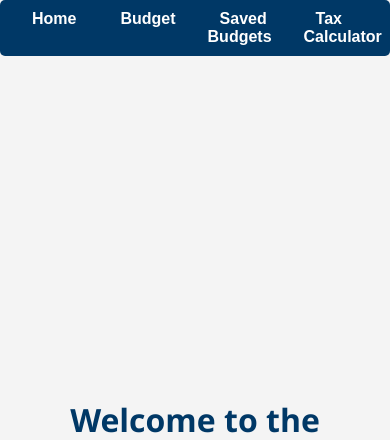
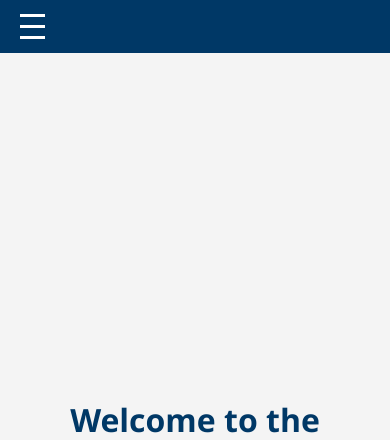
Before and after one commit to Daithi10/budget-tax-app, a Flask app: page / in a window 390 px wide. Shown: the top 440 px of the page. Run offline with Flask 3, Linux system fonts and the light colour scheme.

Commit message:
responsive css with hamburger for toggle

```diff
--- a/static/css/style.css
+++ b/static/css/style.css
@@ -114,13 +114,7 @@ main.container {
     font-size: 14px;
   }
 }
-.navbar {
-  background-color: #003866;
-  padding: 10px 20px;
-  border-radius: 5px;
-  margin-bottom: 20px;
-}
-
+/* Base navbar styles */
 .navbar {
   background-color: #003866;
   padding: 10px 20px;
@@ -129,21 +123,19 @@ main.container {
   left: 0;
   right: 0;
   display: flex;
-  justify-content: space-between;  /* <-- spread items left and right */
-  align-items: center;             /* vertically center items */
+  justify-content: space-between;
+  align-items: center;
   z-index: 1000;
 }
 
-/* Instead of flex on ul, just keep inline list */
 .navbar ul {
   list-style-type: none;
+  display: flex;
+  gap: 20px;
   margin: 0;
   padding: 0;
-  display: flex;
-  gap: 20px;
 }
 
-/* Navbar links styling */
 .navbar ul li a {
   color: white;
   text-decoration: none;
@@ -155,6 +147,48 @@ main.container {
 
 .navbar ul li a:hover {
   background-color: #005f99;
+}
+
+/* Hamburger Icon */
+.hamburger {
+  display: none;
+  flex-direction: column;
+  cursor: pointer;
+}
+
+.hamburger div {
+  width: 25px;
+  height: 3px;
+  background-color: white;
+  margin: 4px 0;
+  transition: 0.4s;
+}
+
+/* Responsive adjustments */
+@media (max-width: 768px) {
+  .hamburger {
+    display: flex;
+  }
+
+  .navbar ul {
+    flex-direction: column;
+    background-color: #003866;
+    position: absolute;
+    top: 60px;
+    left: 0;
+    right: 0;
+    display: none;
+    padding: 10px 0;
+  }
+
+  .navbar ul.show {
+    display: flex;
+  }
+
+  .navbar ul li {
+    text-align: center;
+    width: 100%;
+  }
 }
 .signup-prompt {
   max-width: 400px;        /* Limit width for better readability */
--- a/static/static.js/main.js
+++ b/static/static.js/main.js
@@ -88,3 +88,7 @@ document.addEventListener('DOMContentLoaded', function () {
     });
   }
 });
+function toggleMenu() {
+  const nav = document.querySelector('.navbar ul');
+  nav.classList.toggle('show');
+}
--- a/templates/base.html
+++ b/templates/base.html
@@ -14,6 +14,11 @@
 </head>
 <body>
   <nav class="navbar">
+    <div class="hamburger" onclick="toggleMenu()">
+  <div></div>
+  <div></div>
+  <div></div>
+</div>
   <ul>
     <li><a href="{{ url_for('index') }}">Home</a></li>
     <li><a href="{{ url_for('budget') }}">Budget</a></li>
```
